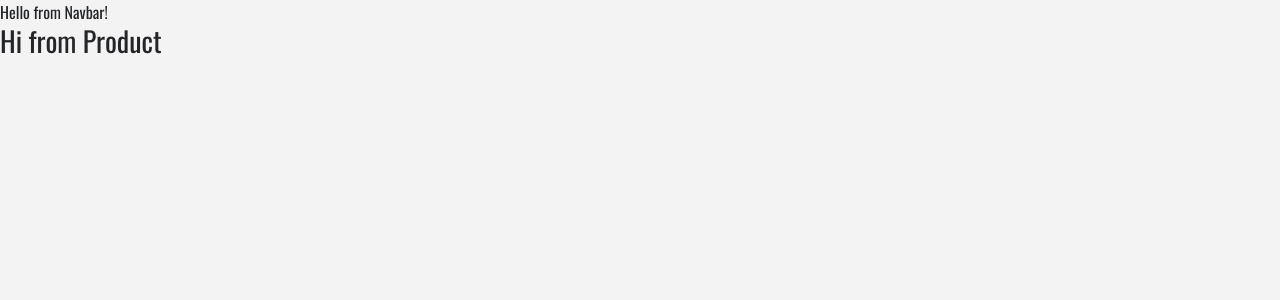
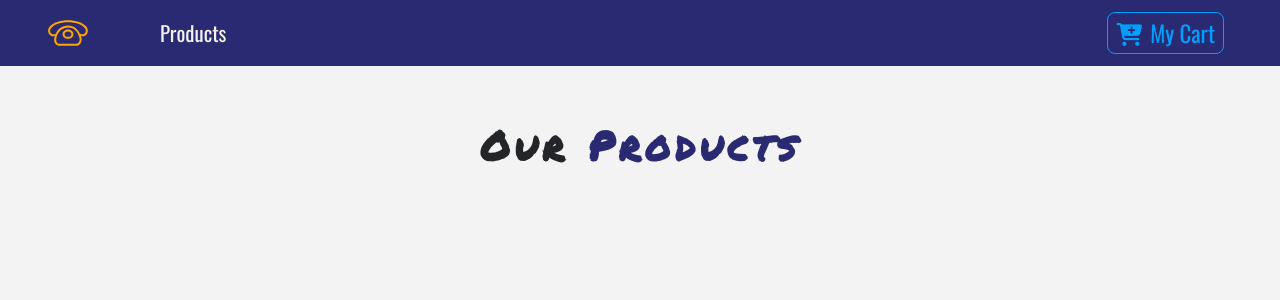
Before and after one commit to reshreshus/store-addict, a React (Create React App) app: page / in a window 1280 px wide. Shown: the top 300 px of the page. Built offline with nearby package versions, Linux system fonts and the light colour scheme.

Commit message:
add header and context api

```diff
--- a/package.json
+++ b/package.json
@@ -7,7 +7,8 @@
     "react": "^16.12.0",
     "react-dom": "^16.12.0",
     "react-router-dom": "^5.1.2",
-    "react-scripts": "3.2.0"
+    "react-scripts": "3.2.0",
+    "styled-components": "^4.4.1"
   },
   "scripts": {
     "start": "react-scripts start",
--- a/src/App.js
+++ b/src/App.js
@@ -3,7 +3,6 @@ import './App.css';
 import 'bootstrap/dist/css/bootstrap.min.css';
 import { BrowserRouter as Router, Switch, Route} from 'react-router-dom';
 import {Navbar, ProductList, Details, Cart, Default, PageNotFound } from './components';
-
 
 
 function App() {
--- /dev/null
+++ b/src/components/Button.js
@@ -0,0 +1,21 @@
+import styled from 'styled-components';
+
+export const ButtonContainer = styled.button`
+text-transform: capitalize;
+font-size: 1.43rem;
+background: transparent;
+border: 0.1rem solid var(--lightBlue);
+color: var(--lightBlue);
+border-radius: 0.5rem;
+padding: 0.2rem 0.5rem;
+cursor: pointer;
+margin: 0.2rem 0.5rem;
+transition: all 0.1s ease-in-out;
+&:hover {
+    background: var(--lightBlue);
+    color: var(--mainBlue);
+}
+&:focus {
+    outline:none;
+}
+`;
--- a/src/components/Navbar.js
+++ b/src/components/Navbar.js
@@ -1,11 +1,47 @@
 import React, { Component } from 'react';
+import {Link} from 'react-router-dom';
+import logo from '../logo.svg';
+import styled from 'styled-components';
+
+import {ButtonContainer} from './Button';
 
 export default class Navbar extends Component {
     render() {
         return (
             <div>
-                Hello from Navbar!
+                <NavWrapper className="navbar navbar-expand-sm navbar-dark px-sm-5">
+                   {/* https://www.iconfinder.com/icons/1243689/call_phone_icon
+                    Creative Commons (Attribution 3.0 Unported);
+                    https://www.iconfinder.com/Makoto_msk */}
+                    <Link to='/'>
+                        <img src={logo} alt='store' className='navbar-brand'/>
+                    </Link>
+                    <ul className="navbar-nav align-items-center">
+                        <li className="nav-item ml-5">
+                            <Link to='/' className="nav-link">
+                                products
+                            </Link>
+                        </li>
+                    </ul>
+                    <Link to='/cart' className='ml-auto'>
+                        <ButtonContainer>
+                            <span className='mr-2'>
+                                <i className="fas fa-cart-plus"/>
+                            </span>
+                            my cart
+                        </ButtonContainer>
+                    </Link>
+                </NavWrapper>
             </div>
         )
     }
 }
+
+const NavWrapper = styled.nav`
+    background: var(--mainBlue);
+    .nav-link{
+        color: var(--mainWhite) !important;
+        font-size: 1.3rem;
+        text-transform: capitalize;
+    }
+`
--- a/src/components/ProductList.js
+++ b/src/components/ProductList.js
@@ -1,12 +1,32 @@
 import React, { Component } from 'react';
 import Product from './Product';
 
+import Title from './Title';
+// import {storeProducts} from '../data';
+
+import {ProductConsumer} from '../context';
+
+
 export default class ProductList extends Component {
     render() {
+        // console.log(this.state.products);
         return (
-            <div>
-                <Product/>
-            </div>
+            <React.Fragment>
+                <div className="py-5">
+                    <div className="container">
+                        <Title name="our" title="products" />
+                        {/* products row */}
+                        <div className="row">
+                            <ProductConsumer>
+                                {(value) => {
+                                    console.log(value);
+                                }}
+                            </ProductConsumer>
+                        </div>
+                    </div>
+                </div>
+                {/* <Product/> */}
+            </React.Fragment>
         )
     }
 }
--- /dev/null
+++ b/src/components/Title.js
@@ -0,0 +1,15 @@
+import React from 'react'
+
+export default function Title({name, title}) {
+    return (
+        <div>
+            <div className="row">
+                <div className="col-10 mx-auto my-2 text-center text-title">
+                    <h1 className="text-capitalize font-weight-bold">
+                        { name } <strong className="text-blue"> {title} </strong>
+                    </h1>
+                </div>
+            </div>
+        </div>
+    )
+}
--- /dev/null
+++ b/src/context.js
@@ -0,0 +1,39 @@
+import React, { Component } from 'react'
+import {storeProducts, detailProduct} from './data';
+
+const ProductContext = React.createContext();
+//Provider
+//Consumer
+
+
+
+const handleDetail = () => {
+    console.log('hello from handle detail');
+}
+
+const addToCart = () => {
+    console.log('hello from add to cart');
+}
+
+class ProductProvider extends Component {
+    state = {
+        products: storeProducts,
+        detailProduct,
+    }
+    render() {
+        return (
+            <ProductContext.Provider value={{
+                ...this.state,
+                handleDetail: this.state.handleDetail,
+                addToCart: this.state.addToCart
+            }}>
+                {this.props.children}
+            </ProductContext.Provider>
+        )
+    }
+}
+
+
+const ProductConsumer = ProductContext.Consumer;
+
+export {ProductProvider, ProductConsumer};
--- a/src/index.js
+++ b/src/index.js
@@ -4,11 +4,17 @@ import './index.css';
 import App from './App';
 import * as serviceWorker from './serviceWorker';
 import { BrowserRouter as Router} from 'react-router-dom';
+import { ProductProvider} from './context';
+
+
+
 ReactDOM.render
 (
-<Router>
-    <App />
-</Router>
+<ProductProvider>
+    <Router>
+        <App />
+    </Router>
+</ProductProvider>
 , document.getElementById('root'));
 
 // If you want your app to work offline and load faster, you can change
```
Also changed, not shown: 1 other file (tests, documents, lock files or other folders).
